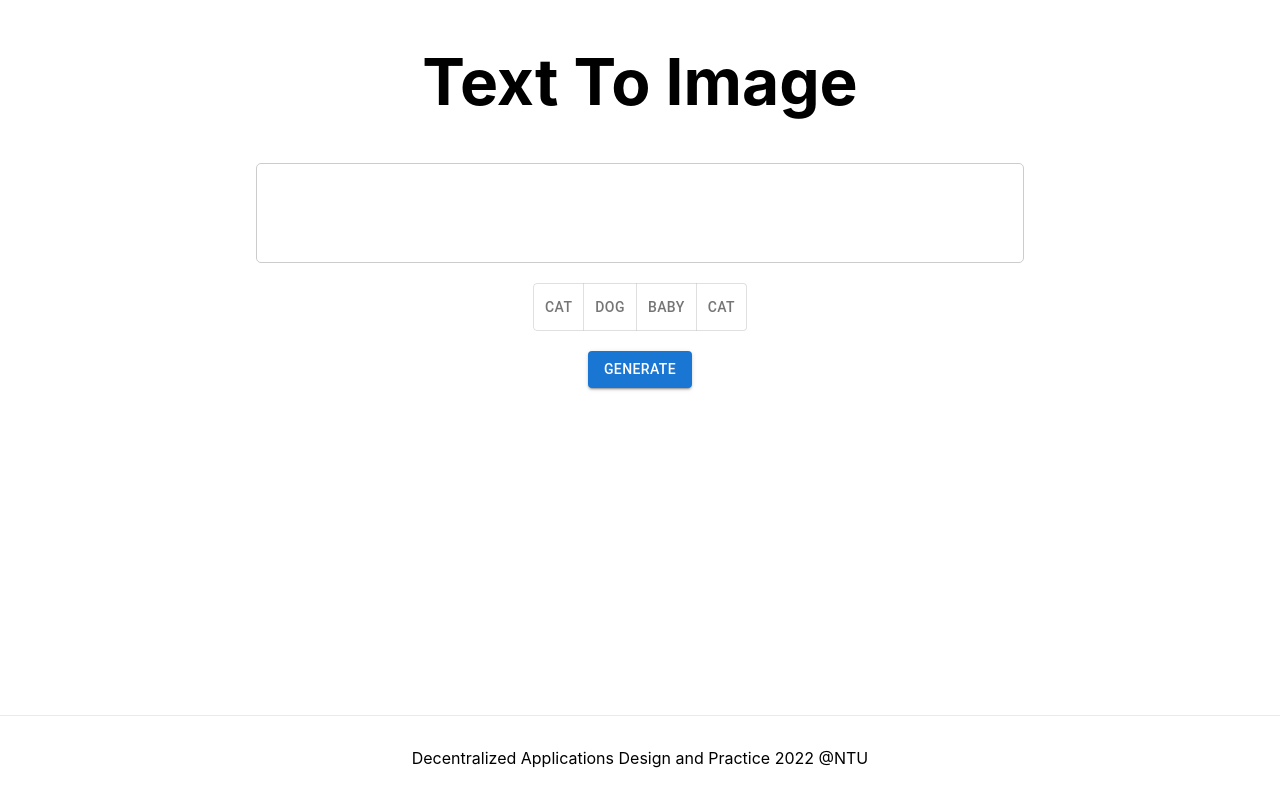
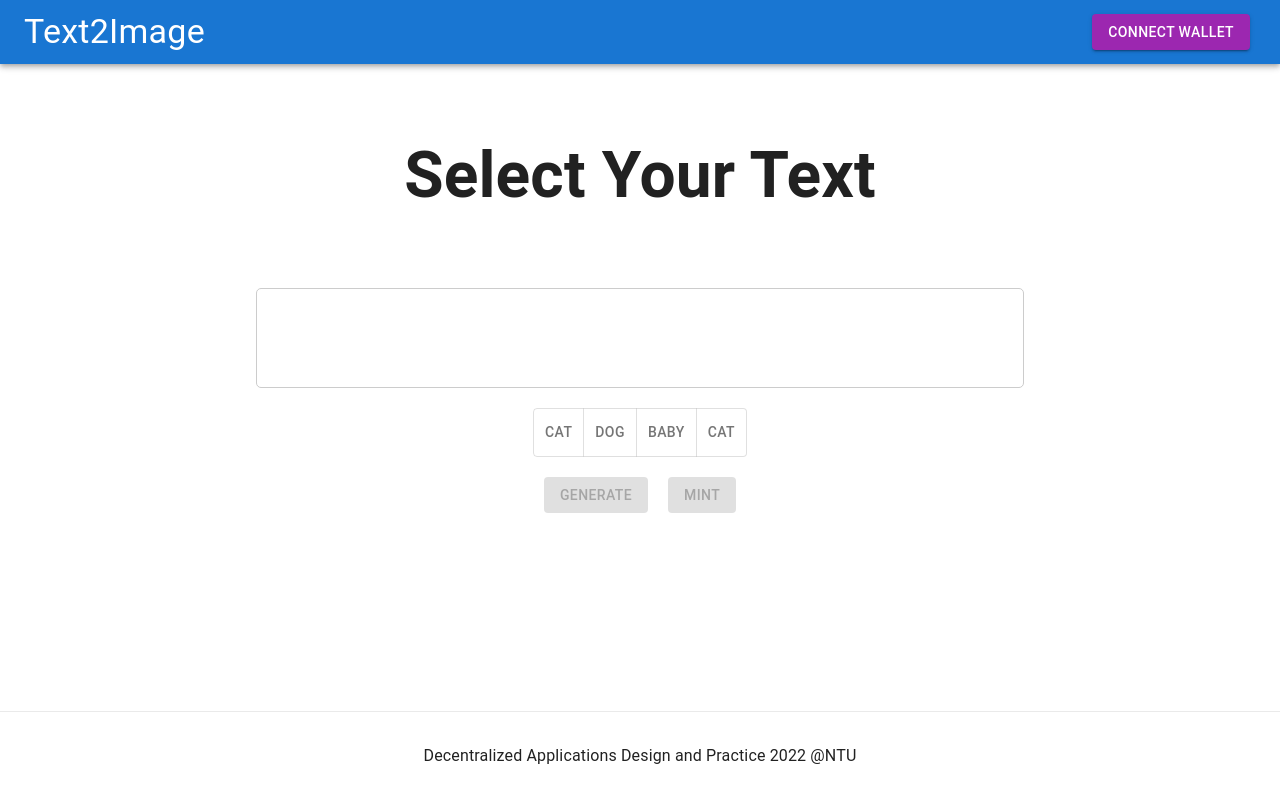
Before and after one commit to yishuolin/dapp, a Next.js app: page / in a window 1280 px wide. Built offline with nearby package versions, Linux system fonts and the light colour scheme.

Commit message:
feat: add a button for connecting wallet

```diff
--- /dev/null
+++ b/components/NavBar.js
@@ -0,0 +1,31 @@
+import React from 'react';
+import {
+  AppBar,
+  Toolbar,
+  CssBaseline,
+  Typography,
+  Button,
+} from '@mui/material';
+import styled from '@emotion/styled';
+
+const NavBarEnd = styled.div`
+  position: absolute;
+  right: 30px;
+`;
+
+function NavBar({ connectWallet }) {
+  return (
+    <AppBar position="static">
+      <CssBaseline />
+      <Toolbar>
+        <Typography variant="h4">Text2Image</Typography>
+        <NavBarEnd>
+          <Button onClick={connectWallet} variant="contained" color="secondary">
+            Connect Wallet
+          </Button>
+        </NavBarEnd>
+      </Toolbar>
+    </AppBar>
+  );
+}
+export default NavBar;
--- /dev/null
+++ b/components/index.js
@@ -0,0 +1,3 @@
+import NavBar from './NavBar';
+
+export { NavBar };
--- a/package.json
+++ b/package.json
@@ -14,7 +14,8 @@
     "@mui/material": "^5.6.4",
     "next": "12.1.6",
     "react": "18.1.0",
-    "react-dom": "18.1.0"
+    "react-dom": "18.1.0",
+    "web3": "^1.7.3"
   },
   "devDependencies": {
     "eslint": "8.15.0",
--- a/pages/index.js
+++ b/pages/index.js
@@ -1,9 +1,11 @@
 import Head from 'next/head';
 import { useState, useRef, useEffect } from 'react';
 import styled from '@emotion/styled';
+import Web3 from 'web3';
 import { ToggleButtonGroup, ToggleButton, Button } from '@mui/material';
+import { NavBar } from '../components';
 
-const Title = styled.h1`
+const Title = styled.h3`
   font-size: 4rem;
   margin-y: 15rem;
   text-align: center;
@@ -31,6 +33,9 @@ const ButtonContainer = styled.div`
   display: flex;
   justify-content: center;
   margin-bottom: 20px;
+  button {
+    margin: 0 10px;
+  }
 `;
 
 const ImageContainer = styled.div`
@@ -39,9 +44,9 @@ const ImageContainer = styled.div`
 `;
 
 const Footer = styled.div`
+  position: fixed;
   padding: 2rem 0;
   border-top: 1px solid #eaeaea;
-  position: fixed;
   left: 0;
   bottom: 0;
   width: 100%;
@@ -63,10 +68,8 @@ export default function Home() {
   const imageRef = useRef();
 
   const getWords = async () => {
-    setLoading(true);
     const data = ['Cat', 'Dog', 'Baby', 'Cat'];
     setWords(data);
-    setLoading(false);
   };
 
   const getImage = () => {
@@ -91,6 +94,27 @@ export default function Home() {
     setSelected(newSelected);
   };
 
+  const connectWallet = async () => {
+    if (!window || !window.ethereum) {
+      alert('Please install MetaMask');
+      return;
+    }
+    try {
+      await window.ethereum.request({ method: 'eth_requestAccounts' });
+      const web3 = new Web3(window.ethereum);
+    } catch (error) {
+      alert(error.message);
+    }
+  };
+
+  const handleMint = async () => {
+    if (!window || !window.ethereum) {
+      alert('Please install MetaMask');
+      return;
+    }
+    alert('Minting...');
+  };
+
   useEffect(() => {
     getWords();
   }, []);
@@ -108,9 +132,9 @@ export default function Home() {
       </Head>
 
       <main>
-        <Title>Text To Image</Title>
+        <NavBar connectWallet={connectWallet} />
+        <Title>Select Your Text</Title>
         <TextField>{formatSentence(selected)}</TextField>
-
         <TogglesContainer>
           <ToggleButtonGroup value={selected} onChange={updateSelected}>
             {words.map((text, index) => {
@@ -124,8 +148,17 @@ export default function Home() {
         </TogglesContainer>
 
         <ButtonContainer>
-          <Button variant="contained" onClick={getImage}>
+          <Button
+            variant="contained"
+            onClick={getImage}
+            disabled={!selected.length}>
             Generate
+          </Button>
+          <Button
+            variant="contained"
+            onClick={handleMint}
+            disabled={!image.length}>
+            Mint
           </Button>
         </ButtonContainer>
 
```
Also changed, not shown: 1 other file (tests, documents, lock files or other folders).
